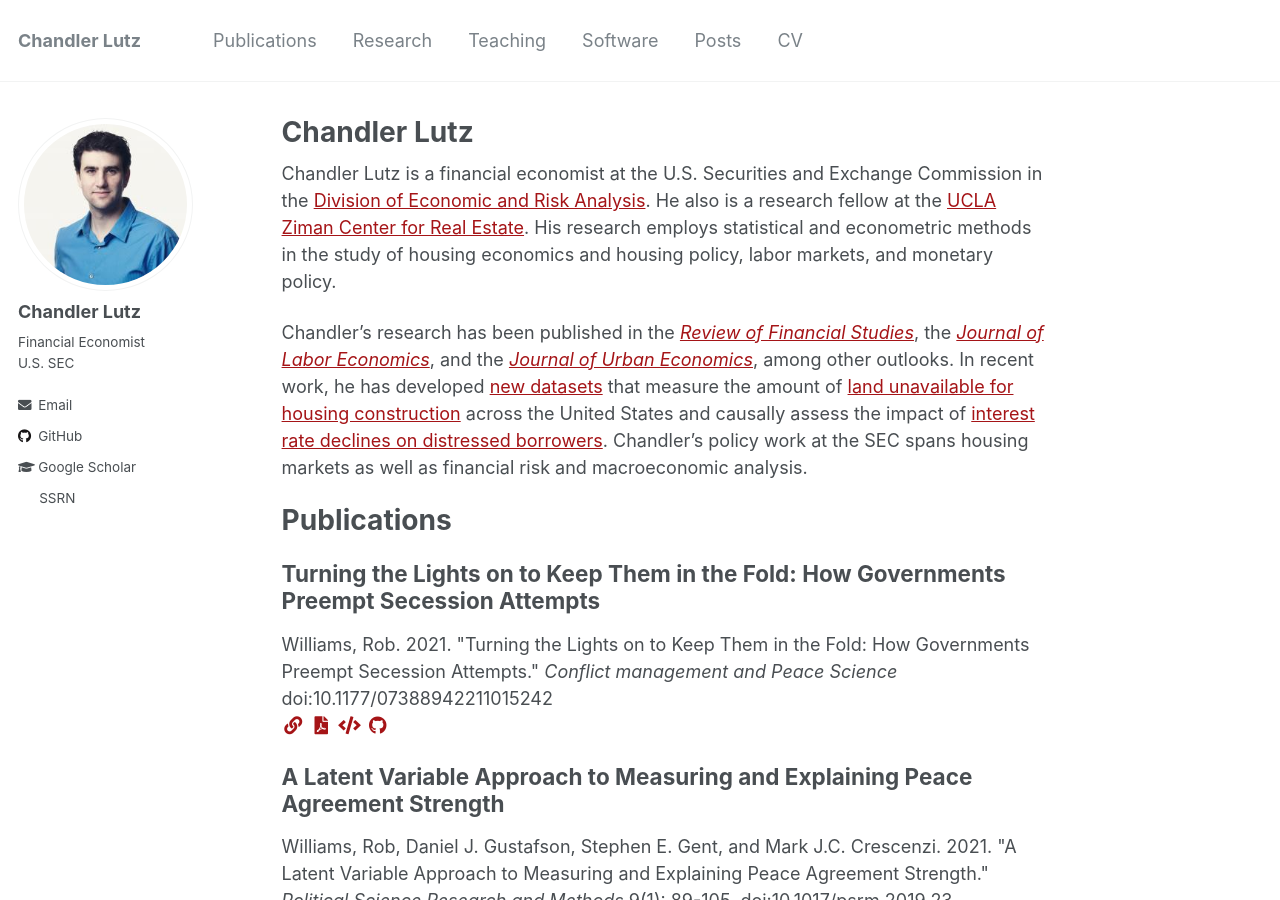
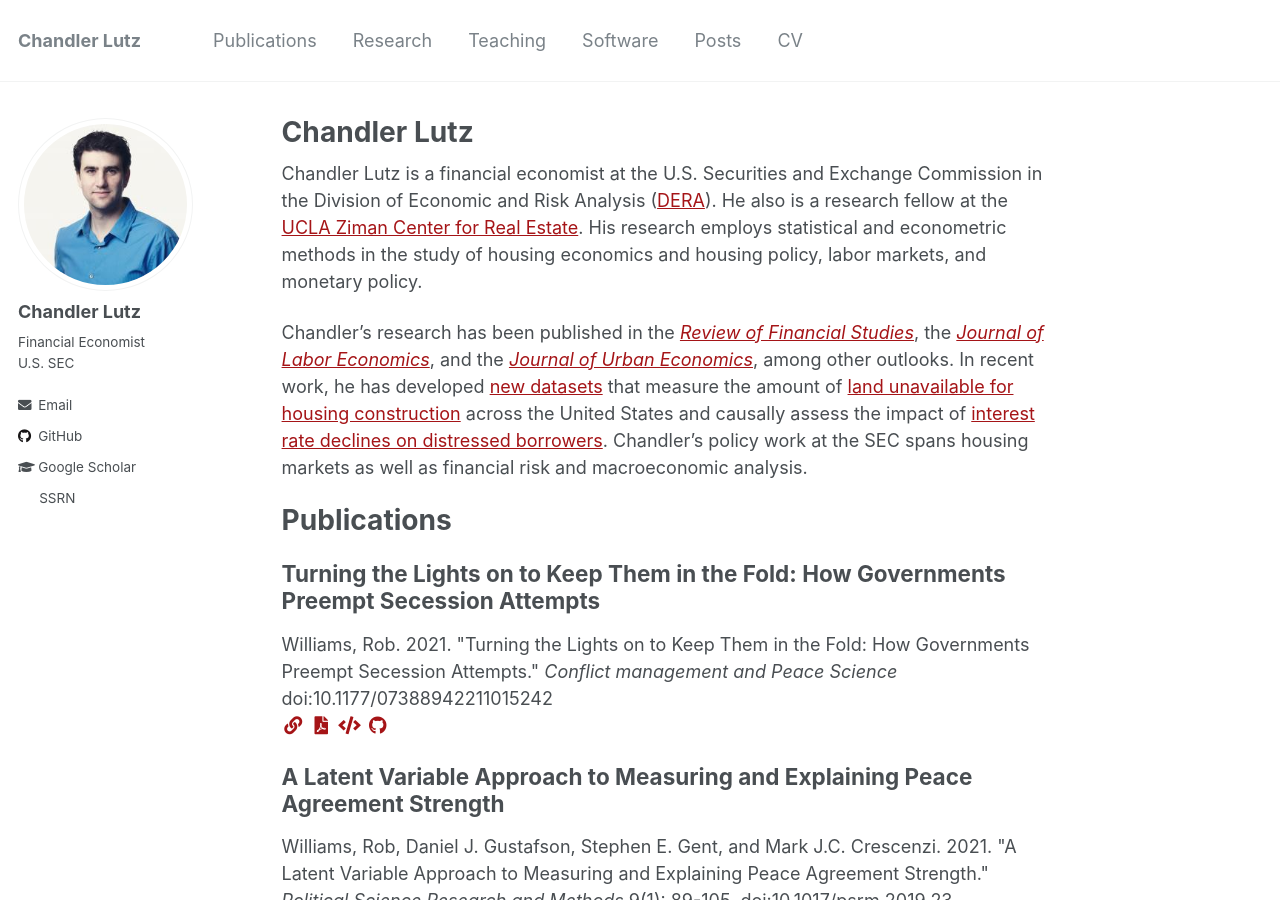
Before and after one commit to ChandlerLutz/ChandlerLutz.github.io, a Jekyll site: the page built from _pages/about.md, in a window 1280 px wide and 900 px high. Built offline with Jekyll 4.4.1, drawn with Linux system fonts in a browser that asks for light colours.

Commit message:
Update profile

```diff
--- a/_pages/about.md
+++ b/_pages/about.md
@@ -8,7 +8,7 @@ redirect_from:
   - /about.html
 ---
 
-Chandler Lutz is a financial economist at the U.S. Securities and Exchange Commission in the [Division of Economic and Risk Analysis](https://www.sec.gov/dera/academic-publications). He also is a research fellow at the [UCLA Ziman Center for Real Estate](https://www.anderson.ucla.edu/about/centers/ucla-ziman-center-for-real-estate/faculty-and-research/ucla-gilbert-program-in-real-estate-finance-and-urban-economics). His research employs statistical and econometric methods in the study of housing economics and housing policy, labor markets, and monetary policy.
+Chandler Lutz is a financial economist at the U.S. Securities and Exchange Commission in the Division of Economic and Risk Analysis ([DERA](https://www.sec.gov/dera)). He also is a research fellow at the [UCLA Ziman Center for Real Estate](https://www.anderson.ucla.edu/about/centers/ucla-ziman-center-for-real-estate/faculty-and-research/ucla-gilbert-program-in-real-estate-finance-and-urban-economics). His research employs statistical and econometric methods in the study of housing economics and housing policy, labor markets, and monetary policy.
 
 
 Chandler's research has been published in the [*Review of Financial Studies*](https://academic.oup.com/rfs/article-abstract/34/2/864/5842150), the [*Journal of Labor Economics*](https://www.journals.uchicago.edu/doi/abs/10.1086/703579), and the [*Journal of Urban Economics*](https://www.sciencedirect.com/science/article/abs/pii/S0094119016300419), among other outlooks. In recent work, he has developed [new datasets](https://github.com/ChandlerLutz/LandUnavailabilityData) that measure the amount of [land unavailable for housing construction](https://papers.ssrn.com/sol3/papers.cfm?abstract_id=3478900) across the United States and causally assess the impact of [interest rate declines on distressed borrowers](https://papers.ssrn.com/sol3/papers.cfm?abstract_id=3869199). Chandler's policy work at the SEC spans housing markets as well as financial risk and macroeconomic analysis.
```
